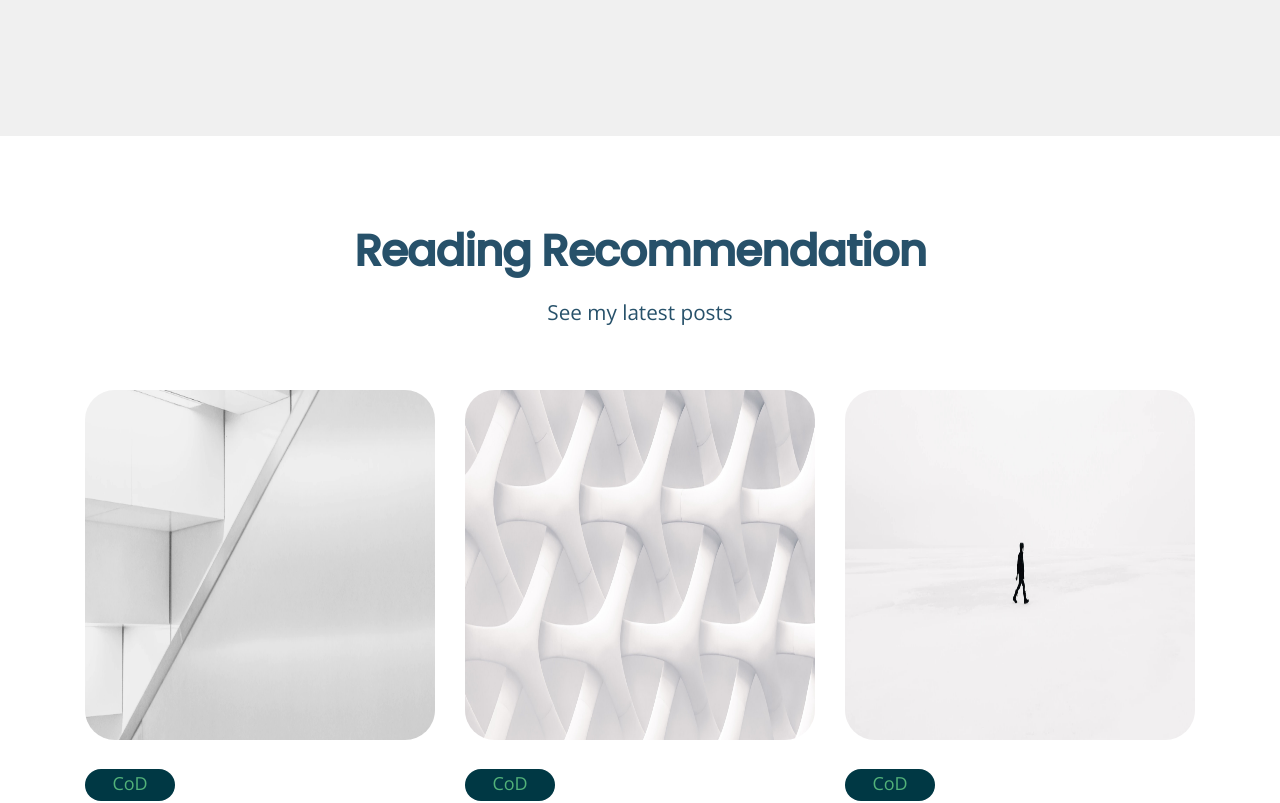
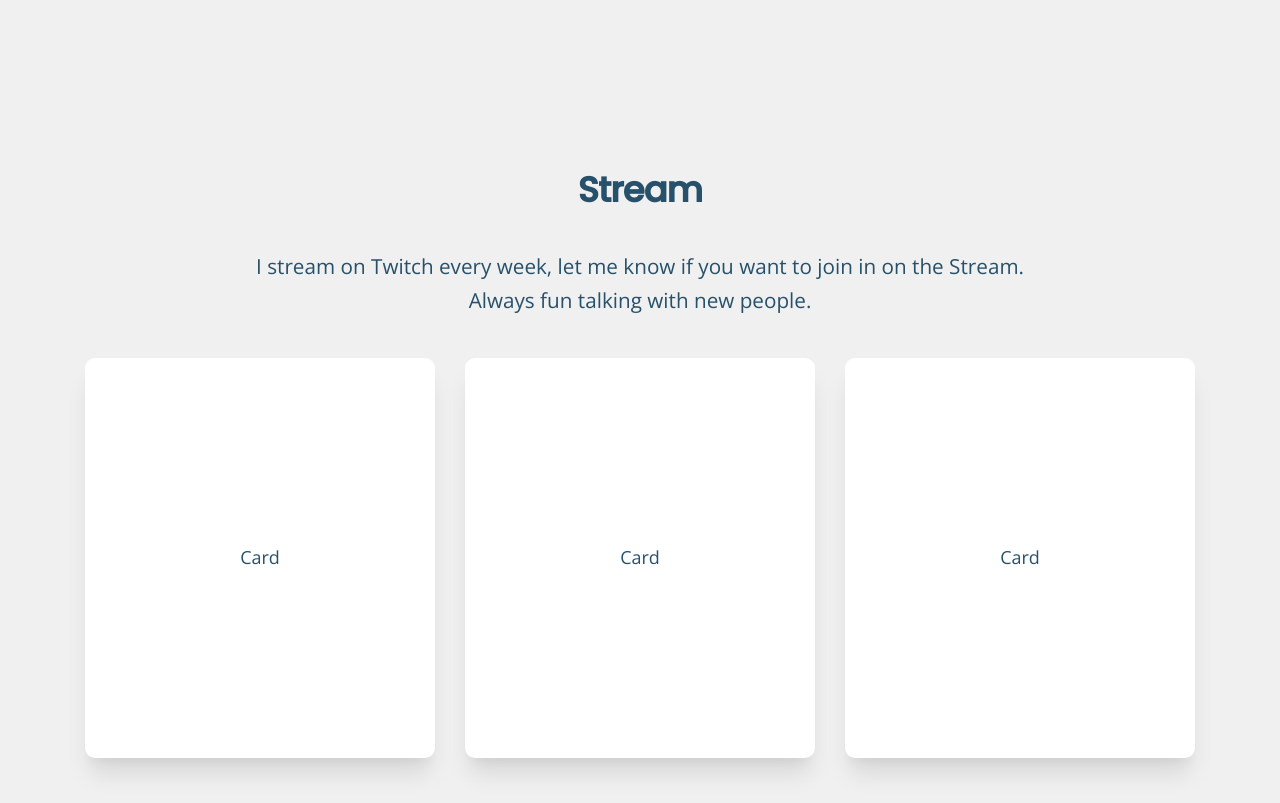
Before and after one commit to mwiby/Leflacko-esport, a Next.js app: page / in a window 1280 px wide. Shown: the part 300-1103 px from the top of the page. Built offline with nearby package versions, Linux system fonts and the light colour scheme.

Commit message:
change of styling and added Stream section

```diff
--- a/components/Footer/Footer.js
+++ b/components/Footer/Footer.js
@@ -9,7 +9,7 @@ export default function Footer() {
         <div style={styles.logo}>
           <Image
             src="/images/logo1.png"
-            alt="Flacko logo"
+            alt="Player logo"
             className={styles.image}
             height={80}
             width={80}
--- a/pages/index.js
+++ b/pages/index.js
@@ -1,12 +1,10 @@
 import Container from "../components/container";
-import MoreStories from "../components/more-stories";
-import HeroPost from "../components/hero-post";
 import Intro from "../components/intro";
 import Layout from "../components/layout";
 import { getAllPosts } from "../lib/api";
 import Head from "next/head";
-import { CMS_NAME } from "../lib/constants";
-import { CallToAction, Blog } from "../sections";
+
+import { CallToAction, Blog, Stream } from "../sections";
 
 export default function Index({ allPosts }) {
   return (
@@ -18,6 +16,7 @@ export default function Index({ allPosts }) {
         <Container>
           <Intro />
         </Container>
+        <Stream />
         <Blog posts={allPosts} />
         <CallToAction />
       </Layout>
--- a/sections/Blog/Blog.module.css
+++ b/sections/Blog/Blog.module.css
@@ -1,6 +1,19 @@
+.container::before {
+  position: absolute;
+  content: "";
+  background-image: url("/images/vector-grey.svg");
+  background-size: cover;
+  height: 770px;
+  top: -120px;
+  left: 0;
+  right: 0;
+  z-index: -1;
+}
+
 .container {
-  margin-top: 170px;
-  margin-bottom: 350px;
+  z-index: -2;
+  margin-top: 30px;
+  margin-bottom: 250px;
   position: relative;
   background: var(--white);
   padding: 40px 0;
@@ -20,7 +33,7 @@
   flex-direction: column;
   justify-content: center;
   align-items: center;
-  margin-bottom: 40px;
+  margin-bottom: 20px;
 }
 
 .grid {
--- a/sections/CallToAction/CallToAction.js
+++ b/sections/CallToAction/CallToAction.js
@@ -3,7 +3,7 @@ import styles from "./CallToAction.module.css";
 export default function CallToAction() {
   return (
     <div className={styles.container}>
-      <h4>Call Of Duty Stats</h4>
+      <h4>Call of Duty Stats</h4>
       <button>Go to</button>
     </div>
   );
--- /dev/null
+++ b/sections/Stream/Stream.js
@@ -0,0 +1,20 @@
+import styles from "./Stream.module.css";
+
+export default function Stream() {
+  return (
+    <section className={styles.container}>
+      <div className={styles.title}>
+        <h3>Stream</h3>
+        <p>
+          I stream on Twitch every week, let me know if you want to join in on
+          the Stream. Always fun talking with new people.
+        </p>
+      </div>
+      <div className={styles.grid}>
+        <div className={styles.card}>Card</div>
+        <div className={styles.card}>Card</div>
+        <div className={styles.card}>Card</div>
+      </div>
+    </section>
+  );
+}
--- /dev/null
+++ b/sections/Stream/Stream.module.css
@@ -0,0 +1,31 @@
+.container {
+  padding: 100px 0;
+}
+
+.title {
+  display: flex;
+  flex-direction: column;
+  justify-content: center;
+  align-items: center;
+}
+.title > p {
+  text-align: center;
+  padding: 20px 0;
+}
+
+.grid {
+  display: grid;
+  grid-template-columns: 350px 350px 350px;
+  gap: 30px;
+  justify-content: center;
+}
+.card {
+  display: flex;
+  justify-content: center;
+  align-items: center;
+  background-color: var(--white);
+  border-radius: 10px;
+  height: 400px;
+  box-shadow: var(--shadow-4);
+  padding: 20px;
+}
--- a/sections/index.js
+++ b/sections/index.js
@@ -1,2 +1,3 @@
 export { default as CallToAction } from "./CallToAction/CallToAction";
 export { default as Blog } from "./Blog/Blog";
+export { default as Stream } from "./Stream/Stream";
```
Also changed, not shown: public/images/game-setup.jpg (added), public/images/vector-grey.svg (added).
